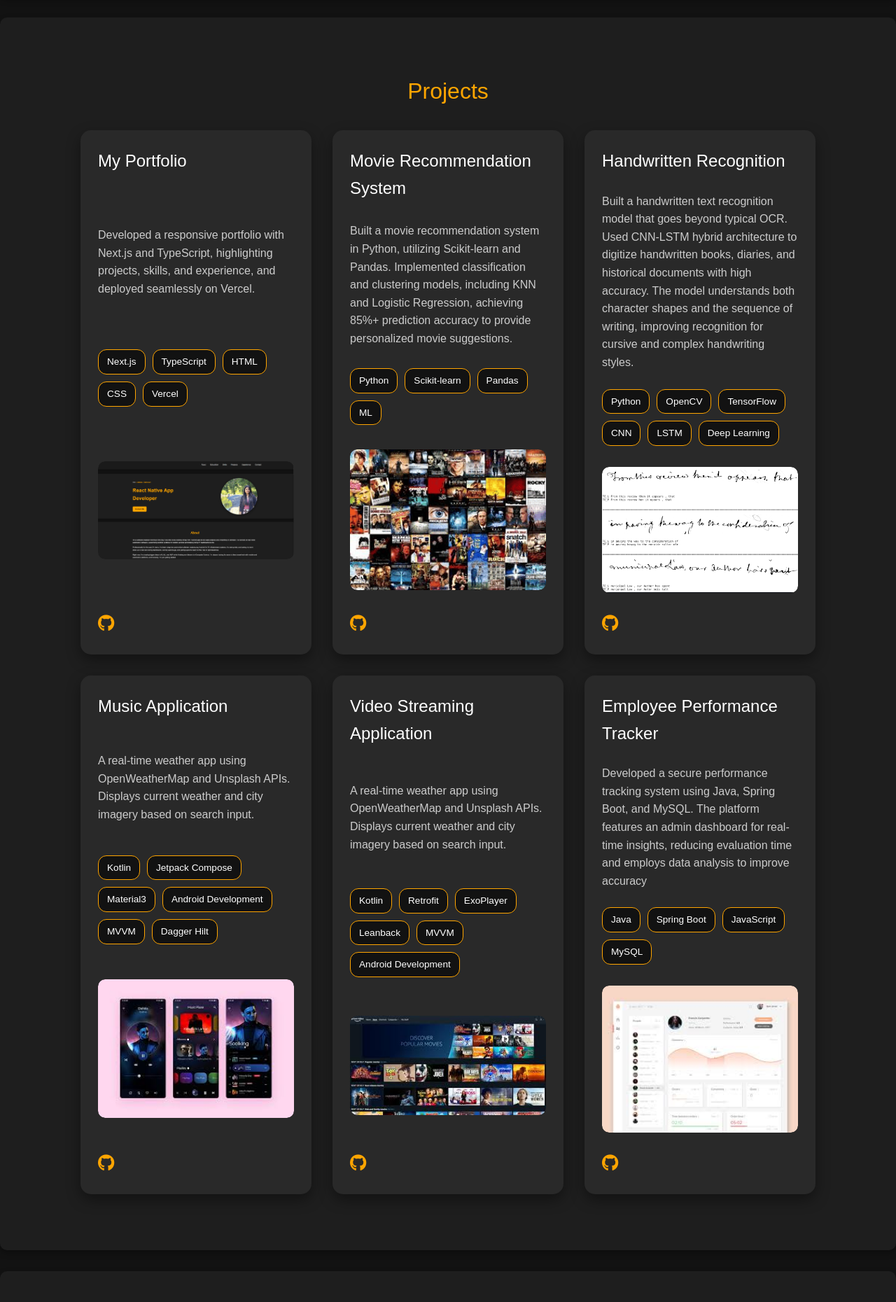
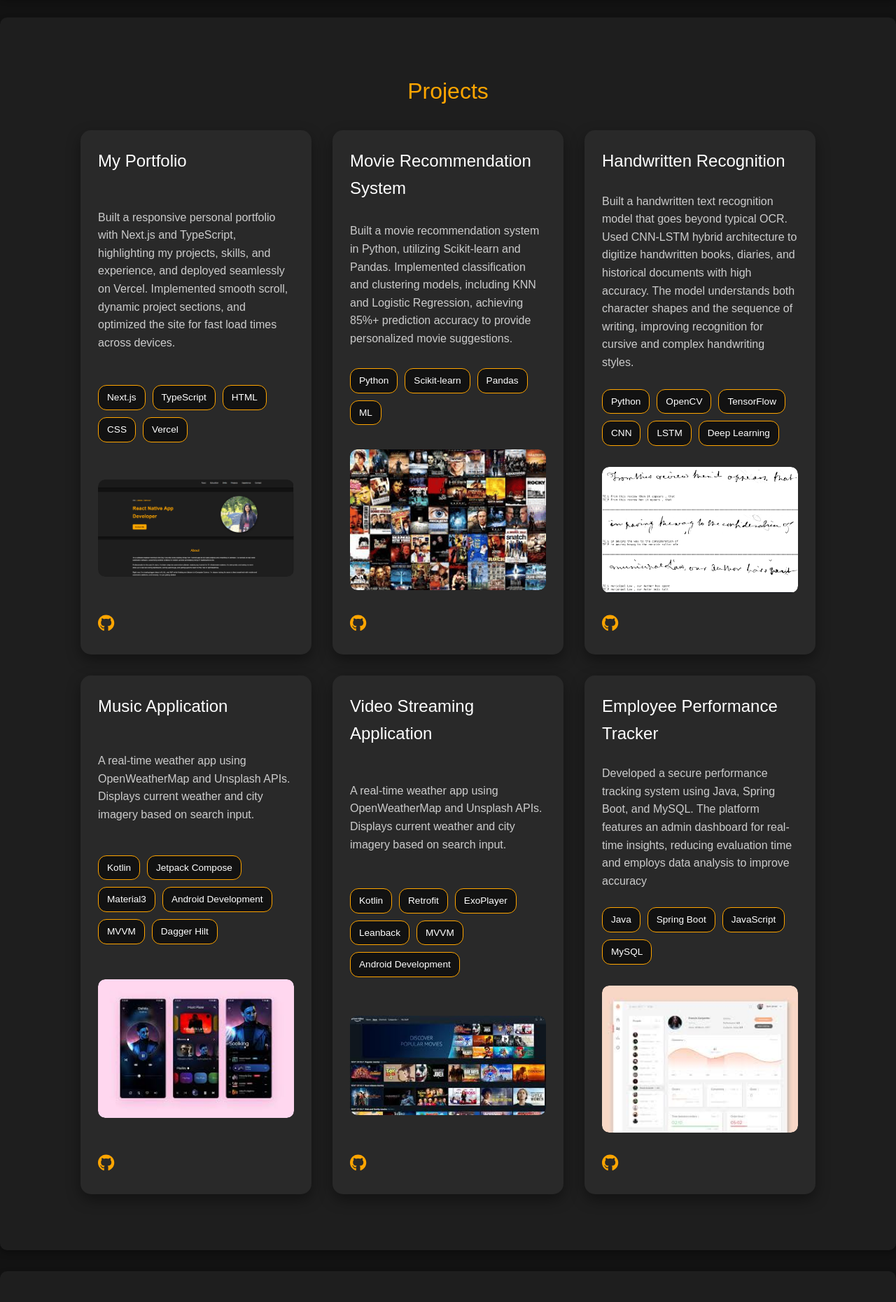
Before and after one commit to likhita-chinnari/portfolio-likhita-chinnari, a Next.js app: page / in a window 1280 px wide. Shown: the part 3733-5593 px from the top of the page at 70% size. Built offline with nearby package versions, Linux system fonts and the light colour scheme.

Commit message:
icons issue fixed

```diff
--- a/app/page.tsx
+++ b/app/page.tsx
@@ -237,7 +237,8 @@ export default function Home() {
           <div className="projects-grid">
           <div className="project-card">
               <h3>My Portfolio</h3>
-              <p>Developed a responsive portfolio with Next.js and TypeScript, highlighting projects, skills, and experience, and deployed seamlessly on Vercel.</p>
+              <p>Built a responsive personal portfolio with Next.js and TypeScript, highlighting my projects, skills, and experience, and deployed seamlessly on Vercel.
+              Implemented smooth scroll, dynamic project sections, and optimized the site for fast load times across devices.</p>
               <div className="tech-stack">
                 <span>Next.js</span><span>TypeScript</span><span>HTML</span><span>CSS</span><span>Vercel</span>
               </div>
@@ -245,8 +246,9 @@ export default function Home() {
                 <img src="/icons/portfolio-image.png" alt="My-Portfolio"/>
               </div>
               <div className="project-links">
-                <a href="https://github.com/likhita-chinnari/portfolio-likhita-chinnari" target="_blank"><i className="fab fa-github"></i></a>
-              </div>
+              <a href="https://github.com/likhita-chinnari/portfolio-likhita-chinnari" target="_blank">
+              <FontAwesomeIcon icon={faGithub} />
+              </a></div>
             </div>
 
 
@@ -260,7 +262,7 @@ export default function Home() {
                 <img src="/icons/movies_list.png" alt="Movies Recommendation System"/>
               </div>
               <div className="project-links">
-                <a href="https://github.com/likhita-chinnari/Movie-Recommendation-System" target="_blank"><i className="fab fa-github"></i></a>
+                <a href="https://github.com/likhita-chinnari/Movie-Recommendation-System" target="_blank"><FontAwesomeIcon icon={faGithub} /></a>
               </div>
             </div>
 
@@ -274,7 +276,7 @@ export default function Home() {
                   <img src="/icons/handwritten-recognition-image.png" alt="Handwritten Recognition System"/>
                 </div>
                 <div className="project-links">
-                  <a href="https://github.com/likhita-chinnari/Handwritten-Text-Recognition/tree/master/handwritten-text-recognition-master" target="_blank"><i className="fab fa-github"></i></a>
+                  <a href="https://github.com/likhita-chinnari/Handwritten-Text-Recognition/tree/master/handwritten-text-recognition-master" target="_blank"><FontAwesomeIcon icon={faGithub} /></a>
                 </div>
               </div>
 
@@ -288,7 +290,7 @@ export default function Home() {
                   <img src="/icons/music-app.jpeg" alt="MusicApp"/>
                 </div>
                 <div className="project-links">
-                  <a href="https://github.com/likhita-chinnari/MusicApp-Jetpack-Compose" target="_blank"><i className="fab fa-github"></i></a>
+                  <a href="https://github.com/likhita-chinnari/MusicApp-Jetpack-Compose" target="_blank"><FontAwesomeIcon icon={faGithub} /></a>
                 </div>
               </div>
 
@@ -304,7 +306,7 @@ export default function Home() {
                   <img src="/icons/videostreaming-image.jpeg" alt="VideoStreamingApp"/>
                 </div>
                 <div className="project-links">
-                  <a href="https://github.com/likhita-chinnari/VideoStreamingApp/" target="_blank"><i className="fab fa-github"></i></a>
+                  <a href="https://github.com/likhita-chinnari/VideoStreamingApp/" target="_blank"><FontAwesomeIcon icon={faGithub} /></a>
                 </div>
               </div>
 
@@ -318,7 +320,7 @@ export default function Home() {
                 <img src="/icons/employee_performance_tracker.jpeg" alt="Employee-Performance-Tracker"/>
               </div>
               <div className="project-links">
-                <a href="https://github.com/likhita-chinnari/Employee-Performance-Tracker" target="_blank"><i className="fab fa-github"></i></a>
+                <a href="https://github.com/likhita-chinnari/Employee-Performance-Tracker" target="_blank"><FontAwesomeIcon icon={faGithub} /></a>
               </div>
             </div>
 
```
